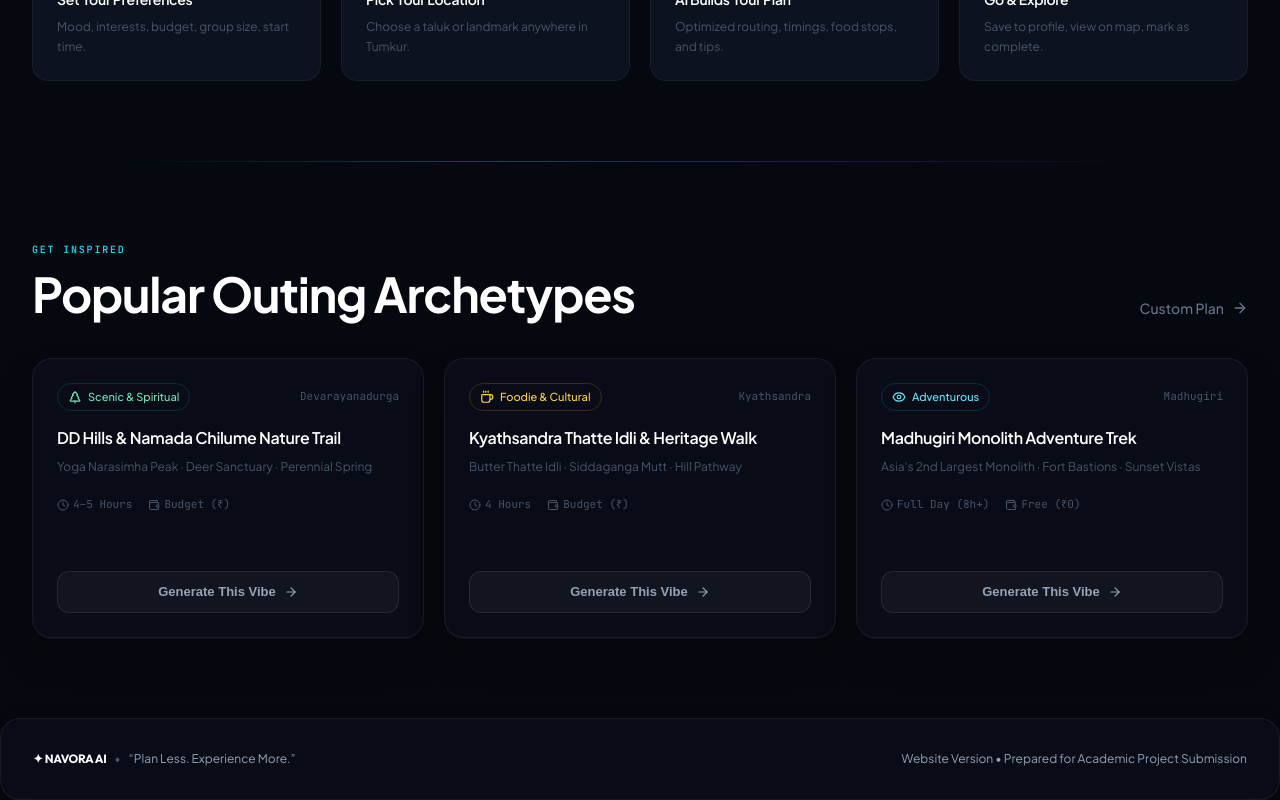
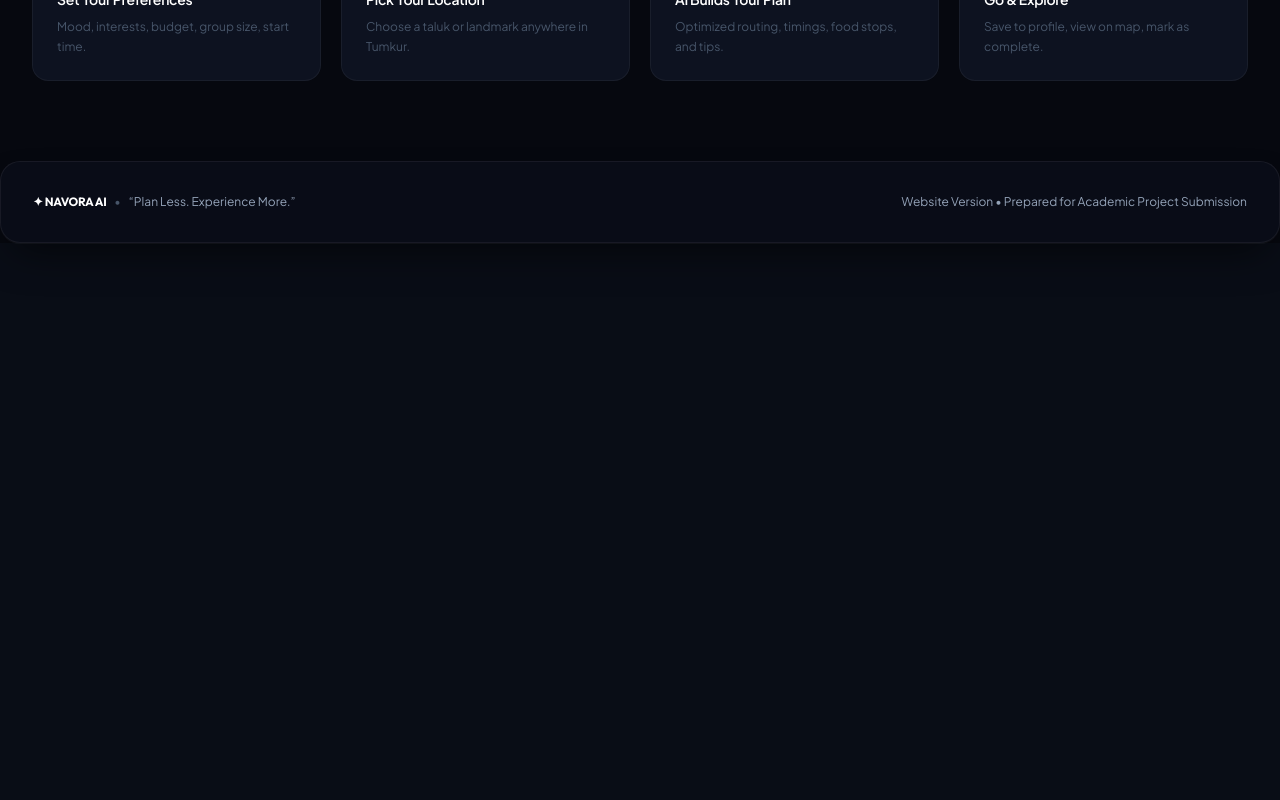
Before and after one commit to naveenpvg38-alt/navoraai, a React (Vite) app in the folder client/: page / in a window 1280 px wide. Shown: the part 1589-2389 px from the top of the page. After the commit the page ends 1832 px from the top, so only its background shows below. Built offline with nearby package versions, Linux system fonts and the light colour scheme.

Commit message:
feat: remove 'Get Inspired' archetypes section from Home

```diff
--- a/client/src/components/Home.jsx
+++ b/client/src/components/Home.jsx
@@ -8,15 +8,10 @@ import {
   Sliders,
   Route,
   BookmarkCheck,
-  Coffee,
-  Palette,
   Flame,
-  TreePine,
   Zap,
   Shield,
-  Eye,
-  Dices,
-  Compass
+  Dices
 } from 'lucide-react';
 import VibeRouletteModal from './VibeRouletteModal';
 
@@ -129,65 +124,6 @@ export default function Home({ onStartPlanning, onQuickTemplate }) {
     }
   ];
 
-  const inspirations = [
-    {
-      title: 'DD Hills & Namada Chilume Nature Trail',
-      tag: 'Scenic & Spiritual',
-      tagColor: 'emerald',
-      icon: <TreePine className="w-3.5 h-3.5" />,
-      budget: 'Budget (₹)',
-      duration: '4–5 Hours',
-      city: 'Devarayanadurga',
-      stops: 'Yoga Narasimha Peak · Deer Sanctuary · Perennial Spring',
-      preset: {
-        mood: 'Relaxed',
-        interests: ['Scenic Outdoors', 'Heritage & Sightseeing'],
-        budget: 'Budget ($)',
-        duration: 'Half Day (4-5h)',
-        location: 'Devarayanadurga (DD Hills), Tumkur',
-        trip_type: 'Friends',
-        transport: 'Bike / Two-Wheeler'
-      }
-    },
-    {
-      title: 'Kyathsandra Thatte Idli & Heritage Walk',
-      tag: 'Foodie & Cultural',
-      tagColor: 'amber',
-      icon: <Coffee className="w-3.5 h-3.5" />,
-      budget: 'Budget (₹)',
-      duration: '4 Hours',
-      city: 'Kyathsandra',
-      stops: 'Butter Thatte Idli · Siddaganga Mutt · Hill Pathway',
-      preset: {
-        mood: 'Foodie',
-        interests: ['Cafes & Dining', 'Art & Culture'],
-        budget: 'Budget ($)',
-        duration: 'Half Day (4-5h)',
-        location: 'Kyathsandra & Siddaganga, Tumkur',
-        trip_type: 'Friends',
-        transport: 'Bike / Two-Wheeler'
-      }
-    },
-    {
-      title: 'Madhugiri Monolith Adventure Trek',
-      tag: 'Adventurous',
-      tagColor: 'cyan',
-      icon: <Eye className="w-3.5 h-3.5" />,
-      budget: 'Free (₹0)',
-      duration: 'Full Day (8h+)',
-      city: 'Madhugiri',
-      stops: "Asia's 2nd Largest Monolith · Fort Bastions · Sunset Vistas",
-      preset: {
-        mood: 'Adventurous',
-        interests: ['Scenic Outdoors', 'Hidden Gems'],
-        budget: 'Free ($0)',
-        duration: 'Full Day (8h+)',
-        location: 'Madhugiri, Tumkur',
-        trip_type: 'Friends',
-        transport: 'Car / Cab'
-      }
-    }
-  ];
 
   const accentMap = {
     cyan:    'border-cyan-500/20 text-cyan-300 bg-cyan-500/8',
@@ -371,66 +307,7 @@ export default function Home({ onStartPlanning, onQuickTemplate }) {
         </div>
       </section>
 
-      <div className="divider-gradient mx-auto max-w-5xl" />
 
-      {/* ── INSPIRATIONS ──────────────────────────────── */}
-      <section className="py-20 px-5 sm:px-8 max-w-7xl mx-auto">
-        <div className="flex items-end justify-between mb-10">
-          <div>
-            <p className="label-overline mb-3">Get Inspired</p>
-            <h2 className="text-4xl sm:text-5xl font-bold text-white tracking-tight">
-              Popular Outing Archetypes
-            </h2>
-          </div>
-          <button
-            onClick={onStartPlanning}
-            className="hidden sm:flex items-center gap-2 text-sm text-slate-500 hover:text-cyan-400 transition-colors font-medium group cursor-pointer"
-          >
-            Custom Plan
-            <ArrowRight className="w-4 h-4 group-hover:translate-x-1 transition-transform" />
-          </button>
-        </div>
-
-        <div className="grid grid-cols-1 md:grid-cols-3 gap-5">
-          {inspirations.map((item, i) => (
-            <div
-              key={i}
-              className="glass-card p-6 flex flex-col justify-between min-h-[280px] group"
-            >
-              <div>
-                {/* Tag + City */}
-                <div className="flex items-center justify-between mb-4">
-                  <span className={`inline-flex items-center gap-1.5 px-2.5 py-1 rounded-full text-[11px] font-medium border ${accentMap[item.tagColor]}`}>
-                    {item.icon} {item.tag}
-                  </span>
-                  <span className="text-slate-600 text-[11px] font-mono">{item.city}</span>
-                </div>
-
-                {/* Title */}
-                <h3 className="text-white font-semibold text-base mb-2 group-hover:text-cyan-300 transition-colors leading-snug">
-                  {item.title}
-                </h3>
-                <p className="text-slate-600 text-xs mb-5 leading-relaxed">{item.stops}</p>
-
-                {/* Meta row */}
-                <div className="flex items-center gap-4 text-[11px] text-slate-600 font-mono">
-                  <span className="flex items-center gap-1"><Clock className="w-3 h-3" />{item.duration}</span>
-                  <span className="flex items-center gap-1"><Wallet className="w-3 h-3" />{item.budget}</span>
-                </div>
-              </div>
-
-              {/* CTA */}
-              <button
-                onClick={() => onQuickTemplate(item.preset)}
-                className="mt-5 w-full py-2.5 rounded-xl btn-secondary text-xs font-semibold justify-center !gap-2 cursor-pointer"
-              >
-                Generate This Vibe
-                <ArrowRight className="w-3.5 h-3.5" />
-              </button>
-            </div>
-          ))}
-        </div>
-      </section>
 
       {/* Vibe Roulette Modal */}
       <VibeRouletteModal
```
